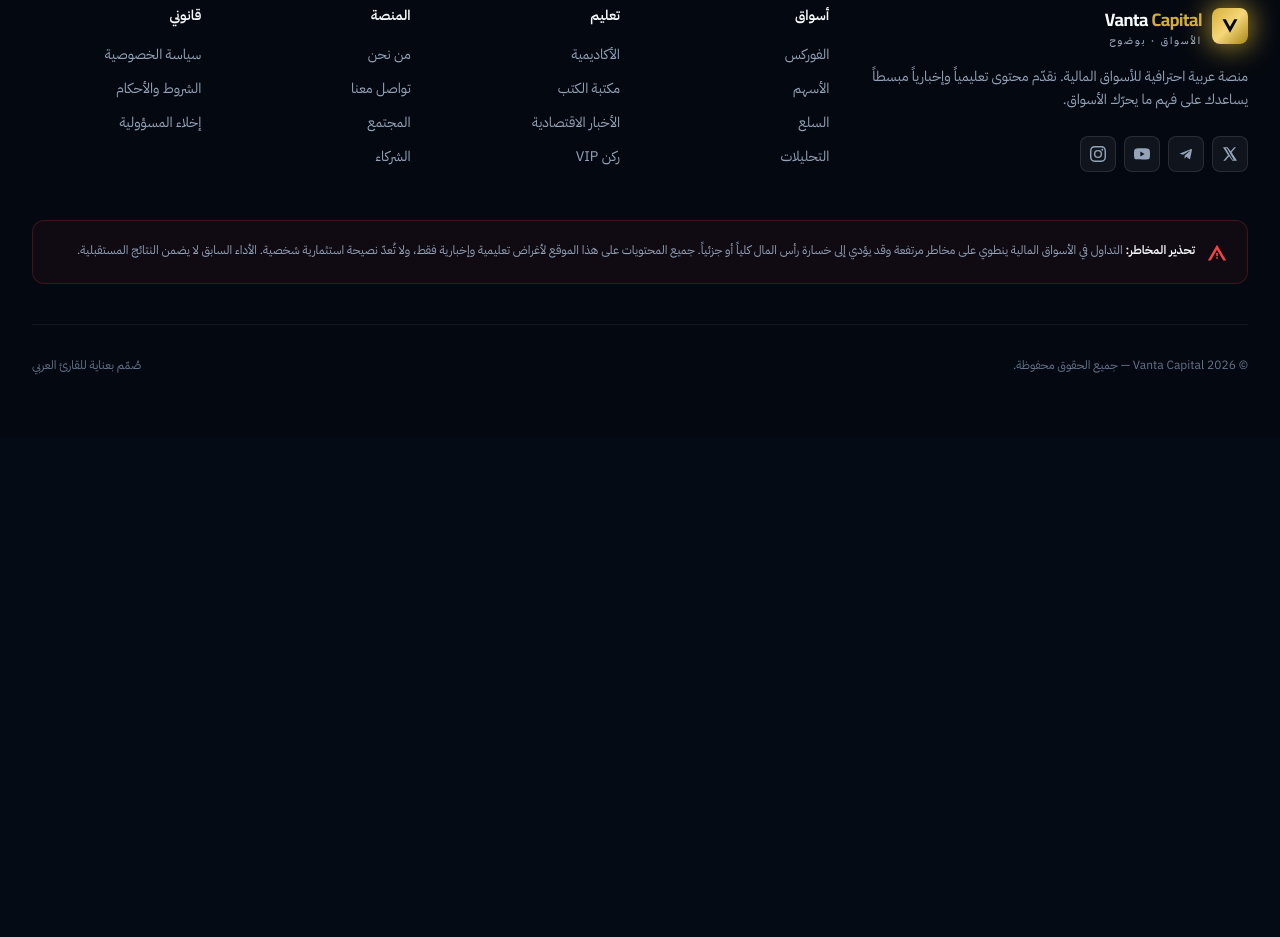
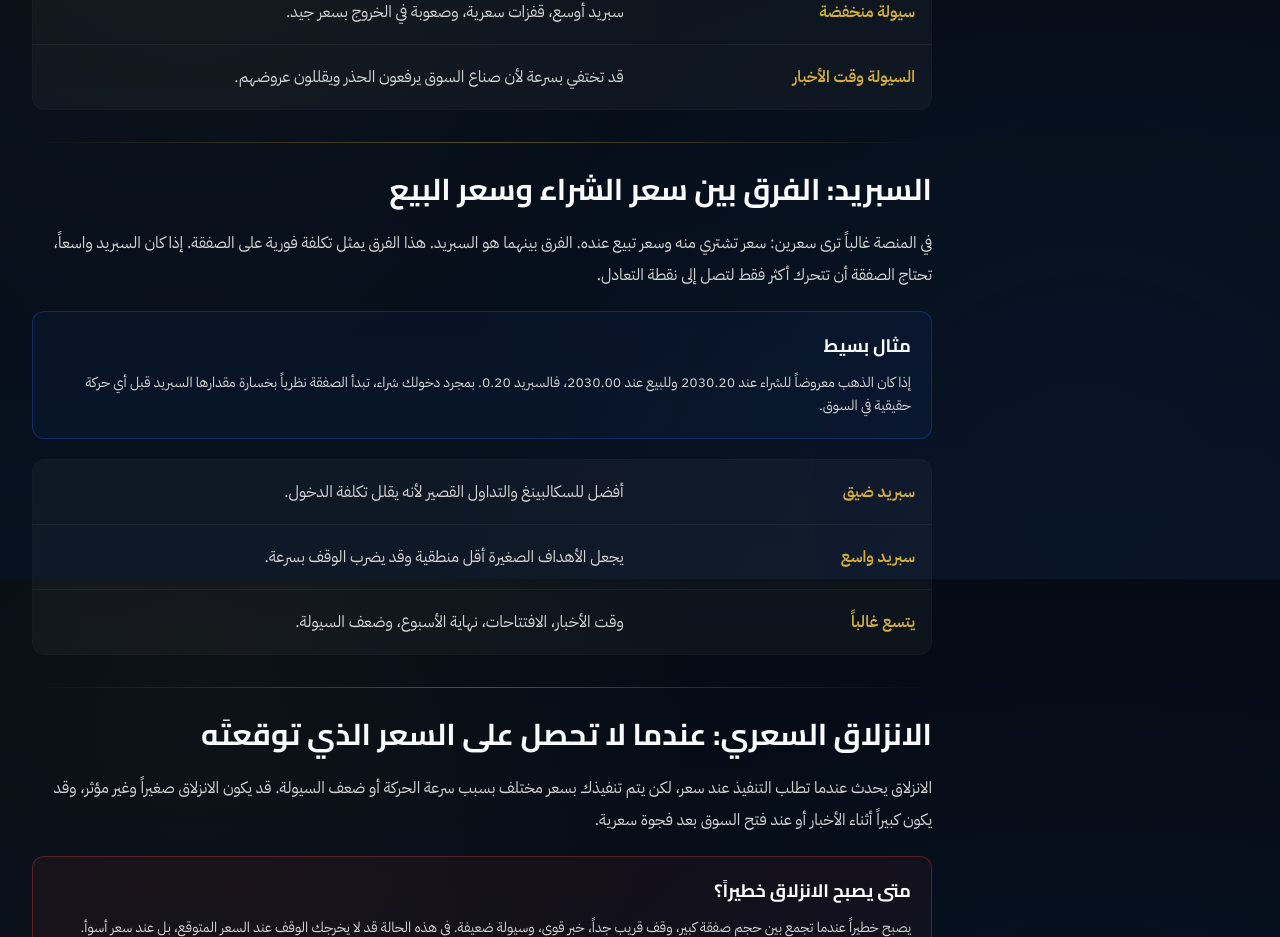
Before and after one commit to yassinlgarch-eng/Vanta-capital-, a Next.js app: page /academy/liquidity-spread in a window 1280 px wide. Before the commit this address had no page. Shown: the part 1021-1958 px from the top of the page. Before the commit the page ends 1458 px from the top, so only its background shows below. Built offline with nearby package versions, Linux system fonts and the light colour scheme.

Commit message:
Add academy lesson on liquidity spread and slippage

```diff
--- /dev/null
+++ b/src/app/academy/liquidity-spread/page.tsx
@@ -0,0 +1,167 @@
+import AcademyLessonTemplate, {
+  LessonCallout,
+  LessonTable,
+} from "@/components/AcademyLessonTemplate";
+
+export const metadata = {
+  title: "السيولة والسبريد والانزلاق السعري - أكاديمية Vanta Capital",
+  description:
+    "درس يشرح السيولة، السبريد، الانزلاق السعري، وسبب اختلاف جودة التنفيذ بين الأصول والأوقات.",
+};
+
+export default function LessonPage() {
+  return (
+    <AcademyLessonTemplate
+      eyebrow="الدرس 07 · أساسيات السوق"
+      title="السيولة والسبريد والانزلاق السعري"
+      description="قد تكون فكرتك صحيحة، لكن التنفيذ السيئ يسرق جزءاً من النتيجة. هذا الدرس يشرح التكلفة الخفية التي لا تظهر دائماً في التحليل."
+      level="مبتدئ"
+      duration="24 دقيقة قراءة"
+      objectives={[
+        "فهم معنى السيولة ولماذا تؤثر في سرعة الحركة وجودة التنفيذ",
+        "معرفة الفرق بين سعر الشراء وسعر البيع والسبريد",
+        "فهم الانزلاق السعري ومتى يزيد خطره",
+        "تعلم اختيار أوقات تداول أكثر أماناً للمبتدئ",
+      ]}
+      sections={[
+        {
+          id: "liquidity",
+          label: "السيولة",
+          title: "ما هي السيولة؟",
+          children: (
+            <>
+              <p>
+                السيولة تعني وجود عدد كافٍ من المشترين والبائعين عند مستويات سعرية
+                قريبة، بحيث تستطيع تنفيذ صفقتك دون أن يتحرك السعر ضدك كثيراً. في
+                الأسواق عالية السيولة، مثل أزواج العملات الرئيسية في أوقات
+                الجلسات النشطة، يكون الدخول والخروج أسهل. أما في الأسواق ضعيفة
+                السيولة، فقد يتحرك السعر بقوة بسبب أوامر أقل.
+              </p>
+              <LessonTable
+                rows={[
+                  {
+                    label: "سيولة عالية",
+                    value:
+                      "سبريد أضيق، تنفيذ أفضل، وانزلاق أقل في الظروف العادية.",
+                  },
+                  {
+                    label: "سيولة منخفضة",
+                    value:
+                      "سبريد أوسع، قفزات سعرية، وصعوبة في الخروج بسعر جيد.",
+                  },
+                  {
+                    label: "السيولة وقت الأخبار",
+                    value:
+                      "قد تختفي بسرعة لأن صناع السوق يرفعون الحذر ويقللون عروضهم.",
+                  },
+                ]}
+              />
+            </>
+          ),
+        },
+        {
+          id: "spread",
+          label: "السبريد",
+          title: "السبريد: الفرق بين سعر الشراء وسعر البيع",
+          children: (
+            <>
+              <p>
+                في المنصة غالباً ترى سعرين: سعر تشتري منه وسعر تبيع عنده. الفرق
+                بينهما هو السبريد. هذا الفرق يمثل تكلفة فورية على الصفقة. إذا كان
+                السبريد واسعاً، تحتاج الصفقة أن تتحرك أكثر فقط لتصل إلى نقطة
+                التعادل.
+              </p>
+              <LessonCallout title="مثال بسيط" tone="blue">
+                <p>
+                  إذا كان الذهب معروضاً للشراء عند 2030.20 وللبيع عند 2030.00،
+                  فالسبريد 0.20. بمجرد دخولك شراء، تبدأ الصفقة نظرياً بخسارة
+                  مقدارها السبريد قبل أي حركة حقيقية في السوق.
+                </p>
+              </LessonCallout>
+              <LessonTable
+                rows={[
+                  { label: "سبريد ضيق", value: "أفضل للسكالبينغ والتداول القصير لأنه يقلل تكلفة الدخول." },
+                  { label: "سبريد واسع", value: "يجعل الأهداف الصغيرة أقل منطقية وقد يضرب الوقف بسرعة." },
+                  { label: "يتسع غالباً", value: "وقت الأخبار، الافتتاحات، نهاية الأسبوع، وضعف السيولة." },
+                ]}
+              />
+            </>
+          ),
+        },
+        {
+          id: "slippage",
+          label: "الانزلاق السعري",
+          title: "الانزلاق السعري: عندما لا تحصل على السعر الذي توقعتَه",
+          children: (
+            <>
+              <p>
+                الانزلاق يحدث عندما تطلب التنفيذ عند سعر، لكن يتم تنفيذك بسعر
+                مختلف بسبب سرعة الحركة أو ضعف السيولة. قد يكون الانزلاق صغيراً
+                وغير مؤثر، وقد يكون كبيراً أثناء الأخبار أو عند فتح السوق بعد
+                فجوة سعرية.
+              </p>
+              <LessonCallout title="متى يصبح الانزلاق خطيراً؟" tone="red">
+                <p>
+                  يصبح خطيراً عندما تجمع بين حجم صفقة كبير، وقف قريب جداً، خبر
+                  قوي، وسيولة ضعيفة. في هذه الحالة قد لا يخرجك الوقف عند السعر
+                  المتوقع، بل عند سعر أسوأ.
+                </p>
+              </LessonCallout>
+            </>
+          ),
+        },
+        {
+          id: "timing",
+          label: "اختيار الوقت",
+          title: "لماذا وقت التداول جزء من الاستراتيجية؟",
+          children: (
+            <>
+              <p>
+                ليست كل ساعات اليوم متساوية. نفس الاستراتيجية قد تعمل بشكل أفضل
+                عندما تكون السيولة نشطة، وتصبح سيئة جداً عندما يكون السوق بطيئاً
+                أو السبريد واسعاً. لهذا يجب أن تعرف متى تتحرك الأصول التي تتداولها.
+              </p>
+              <LessonTable
+                rows={[
+                  { label: "الفوركس", value: "أكثر نشاطاً غالباً أثناء تداخل لندن ونيويورك." },
+                  { label: "الأسهم الأمريكية", value: "نشاط قوي عند الافتتاح والإغلاق، مع تذبذب أعلى." },
+                  { label: "الذهب والنفط", value: "يتأثران بقوة بالبيانات الأمريكية والمخزونات والأحداث الجيوسياسية." },
+                ]}
+              />
+            </>
+          ),
+        },
+        {
+          id: "practical-rules",
+          label: "قواعد عملية",
+          title: "قواعد تنفيذية للمبتدئ",
+          children: (
+            <>
+              <ul className="space-y-3">
+                <li>تجنب التداول مباشرة قبل الأخبار الكبيرة إذا كنت مبتدئاً.</li>
+                <li>لا تستخدم أهدافاً صغيرة جداً في أصل سبريده واسع.</li>
+                <li>راقب السبريد قبل الدخول، لا بعد أن تدخل الصفقة.</li>
+                <li>اختبر الاستراتيجية في ظروف مشابهة للسوق الحقيقي وليس على شموع مثالية فقط.</li>
+                <li>إذا زاد السبريد فجأة، فهذا غالباً يعني أن السوق أصبح أكثر خطورة.</li>
+              </ul>
+              <LessonCallout title="خلاصة تنفيذية">
+                <p>
+                  المتداول الجيد لا يبحث فقط عن الاتجاه الصحيح، بل يبحث أيضاً عن
+                  تنفيذ جيد. السعر الصحيح في الوقت الخطأ قد يتحول إلى صفقة سيئة.
+                </p>
+              </LessonCallout>
+            </>
+          ),
+        },
+      ]}
+      keyTakeaways={[
+        "السيولة تؤثر في جودة الدخول والخروج وسرعة الحركة.",
+        "السبريد تكلفة فورية يجب حسابها خصوصاً في التداول القصير.",
+        "الانزلاق السعري يزيد وقت الأخبار وضعف السيولة والحركة العنيفة.",
+        "اختيار وقت التداول جزء أساسي من الاستراتيجية وليس تفصيلاً ثانوياً.",
+      ]}
+      previousLesson={{ href: "/academy/risk-reward", label: "المخاطرة والعائد" }}
+      nextLesson={{ href: "/academy/sessions-and-news", label: "الجلسات والأخبار الاقتصادية" }}
+    />
+  );
+}
```
